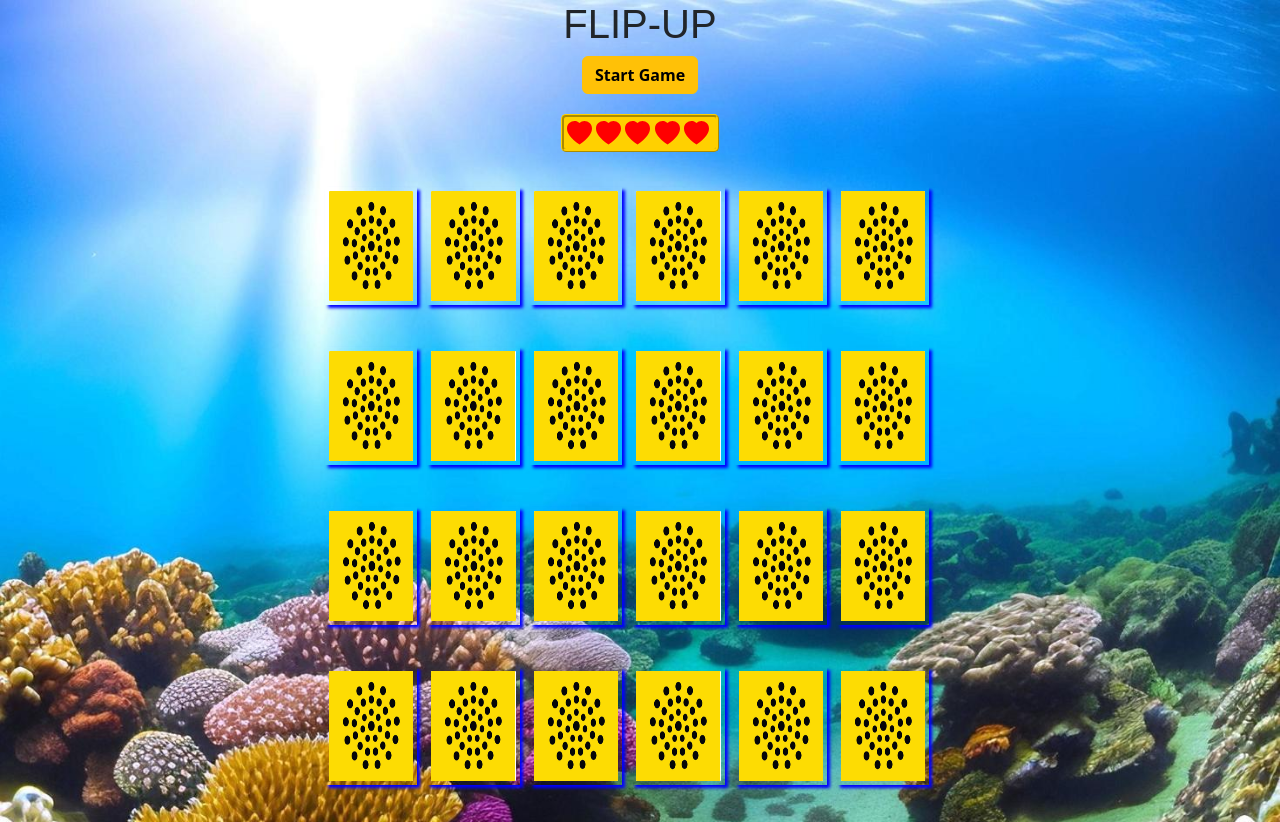
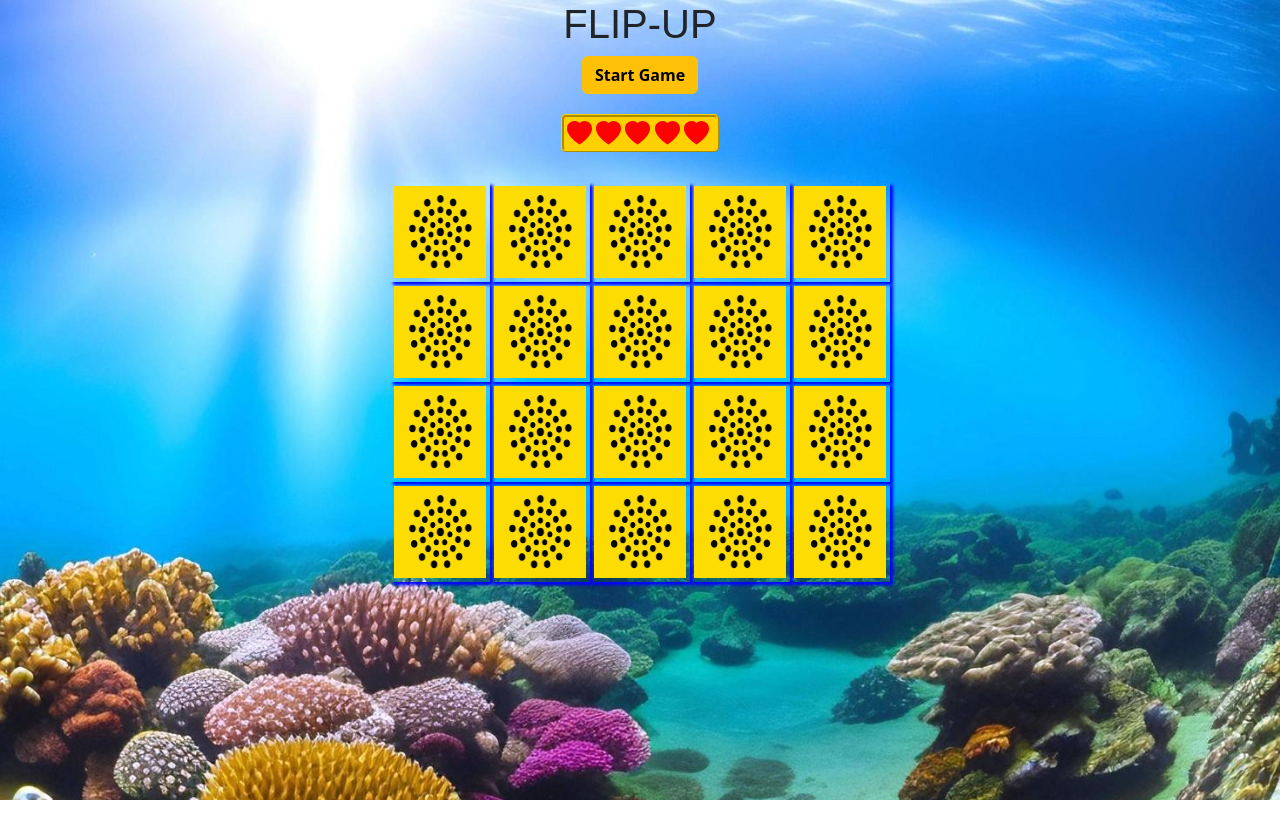
Before and after one commit to aishu-ch/Memory-game, a plain HTML site: page index.html in a window 1280 px wide. After the commit the page ends 800 px from the top, so only its background shows below. Drawn offline with nearby package versions, Linux system fonts and the light colour scheme; a web font is replaced by a local one.

Commit message:
rework on placing the cards using css-grid

```diff
--- a/index.html
+++ b/index.html
@@ -126,7 +126,7 @@
         <img class="back-face" src="images/stingray - Copy.jpg" alt="card-10" />
         <img class="front-face" src="images/card-front.png" alt="card-front" />
       </div>
-      <div class="memory-card" data-framework="card-11">
+      <!-- <div class="memory-card" data-framework="card-11">
         <img class="back-face" src="images/jellyfish-1.jpg" alt="card-11" />
         <img class="front-face" src="images/card-front.png" alt="card-front" />
       </div>
@@ -141,7 +141,7 @@
       <div class="memory-card" data-framework="card-12">
         <img class="back-face" src="images/turtle - Copy.jpg" alt="card-12" />
         <img class="front-face" src="images/card-front.png" alt="card-front" />
-      </div>
+      </div> -->
     </section>
 
     <script src="script.js"></script>
--- a/style.css
+++ b/style.css
@@ -34,19 +34,21 @@
   }
 
   .memory-game {
-    width: 640px;
-    height: 640px;
-    margin: auto;
+    /* width: 640px;
+    height: 640px; */
     margin-top: 50px;
-    display: flex;
-    flex-wrap: wrap;
+    display: grid;
+    grid-template-rows: repeat(4, 100px);
+    grid-template-columns: repeat(5, 100px);
+    /* flex-wrap: wrap; */
     perspective: 1000px;
+    justify-content: center;
   }
 
   .memory-card {
-    width: calc(16% - 10px);
+    /* width: calc(16% - 10px);
     height: calc(20% - 10px);
-    margin: 5px;
+    margin: 5px; */
     position: relative;
     box-shadow: 3px 3px 3px rgba(0,0,255,1);
     transform-style: preserve-3d;
```
